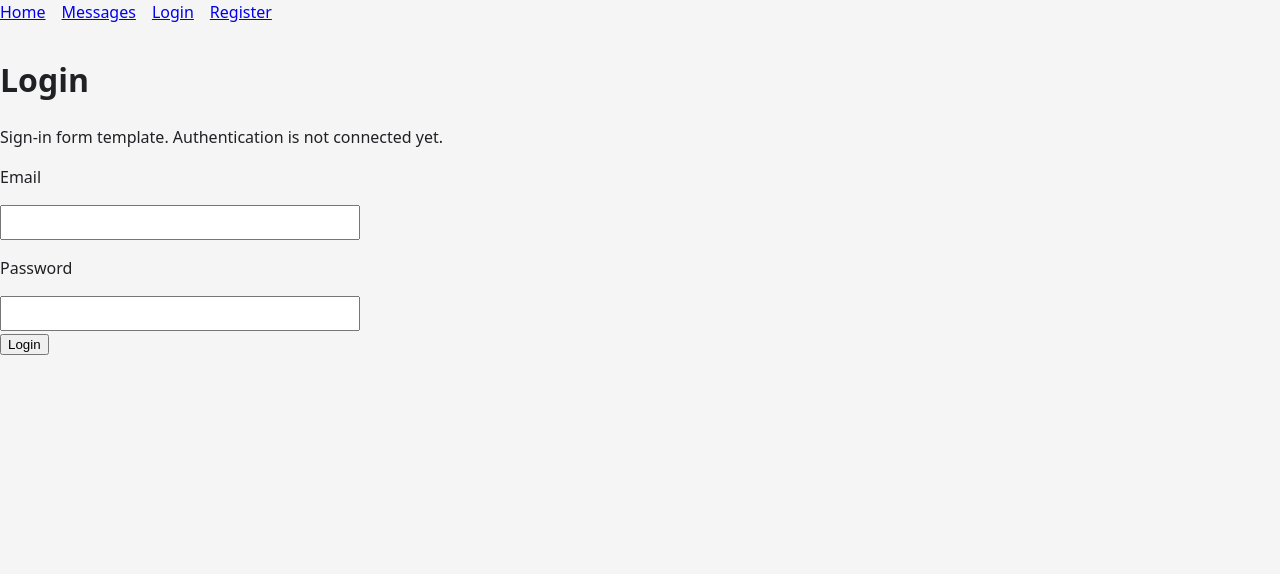
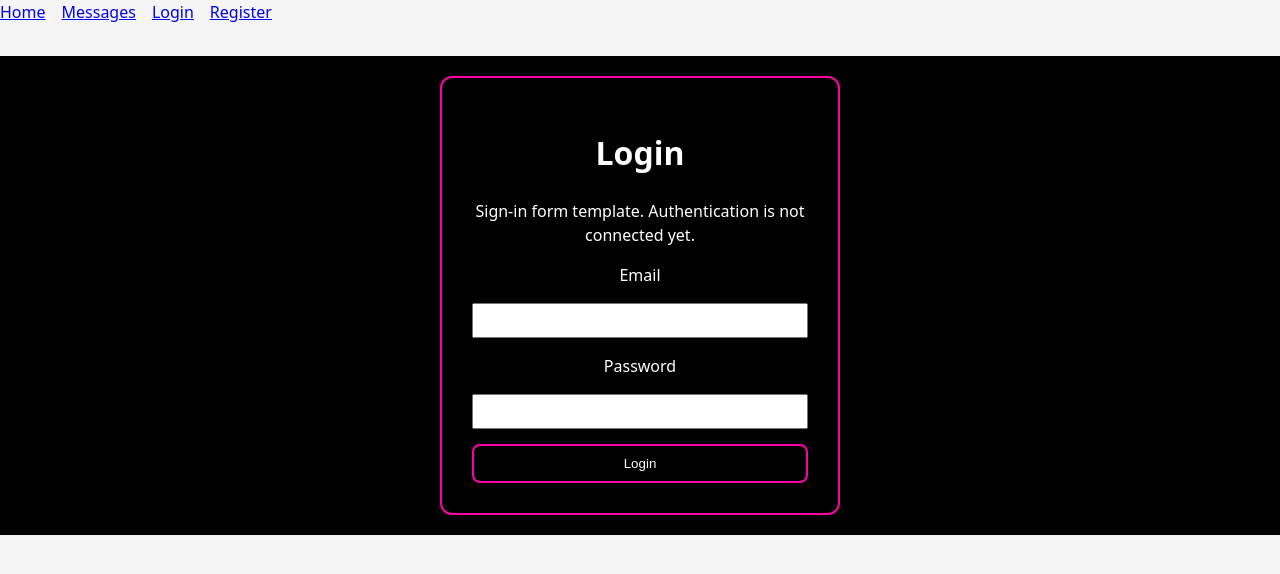
Before and after one commit to g00dgriefs/Crypt, a Flask app: page /login in a window 1280 px wide. Shown: the top 574 px of the page. Run offline with Flask 3, Linux system fonts and the light colour scheme.

Commit message:
Login page styling
Login page styled to look like rest of website

```diff
--- a/frontend/src/styles.css
+++ b/frontend/src/styles.css
@@ -290,3 +290,41 @@ margin-top: 0%;
 
 
 /* Login Page */
+
+.login-page {
+  height: 100%;
+  display: flex;
+  justify-content: center;
+  align-items: center;
+  background: #000;
+  color: white;
+  padding: 20px;
+  box-sizing: border-box;
+}
+
+.login-box {
+  width: 100%;
+  max-width: 400px;
+  padding: 30px;
+  border: 2px solid #ff00aa;
+  border-radius: 12px;
+  background: #000;
+  box-sizing: border-box;
+  text-align: center;
+}
+
+.login-box button {
+  display: block;
+  width: 100%;
+  padding: 10px;
+  margin-top: 15px;
+  background: #000;
+  border: 2px solid #ff00aa;
+  border-radius: 8px;
+  color: white;
+  cursor: pointer;
+}
+
+.login-box button:hover {
+  background: #ff00aa;
+}
--- a/templates/login.html
+++ b/templates/login.html
@@ -5,6 +5,8 @@
   <div class="login-box">
   <h1>Login</h1>
   <p>Sign-in form template. Authentication is not connected yet.</p>
+
+  <form>
   <label for="login-email">Email</label>
   <input id="login-email" type="email" autocomplete="email">
   <label for="login-password">Password</label>
@@ -12,6 +14,8 @@
 
   <button type="submit">Login</button>
 
+  </form>
+
   </div>
 </div>
 {% endblock %}
```
Also changed, not shown: frontend/src/App.jsx (+7 -1 lines).
